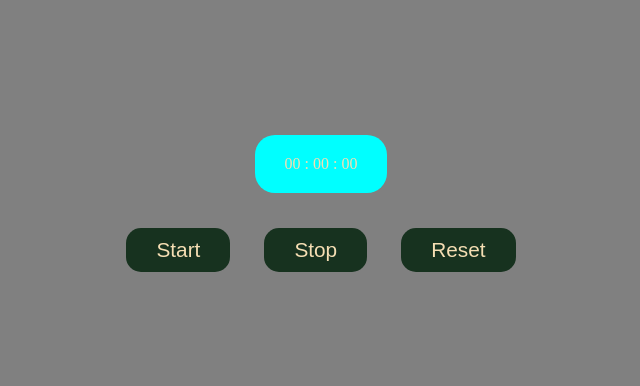
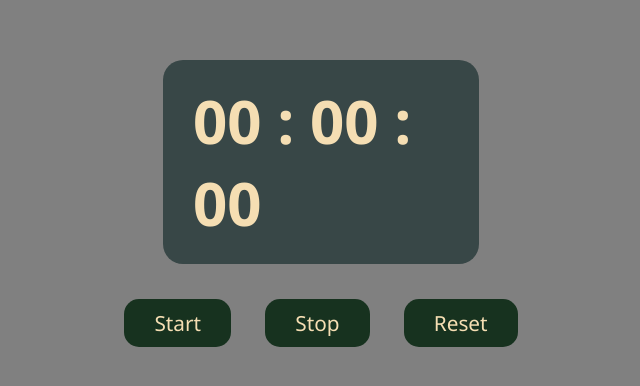
Before and after one commit to binay-das/stop-watch, a plain HTML site: page index.html in a window 1280 px wide. Shown: the part 194-580 px from the top of the page, without its empty margins (319-959 px from the left). Drawn offline with Linux system fonts and the light colour scheme.

Commit message:
A few style properties changed

```diff
--- a/style.css
+++ b/style.css
@@ -1,6 +1,7 @@
 * {
     margin: 0;
     padding: 0;
+    font-family:'Segoe UI', Tahoma, Geneva, Verdana, sans-serif;
 }
 
 body {
@@ -17,15 +18,20 @@ body {
 }
 
 .stopwatch {
-    background-color: aqua;
+    background-color: rgb(56, 71, 71);
 
     padding: 20px 30px;
     border-radius: 20px;
 
+    width: 20%;
+    display: flex;
+    justify-content: center;
+
 }
-.timer {
+#timer {
     font-size: 60px;
     font-weight: 700;
+    font-size: 60px;
 }
 
 .btns {
```
